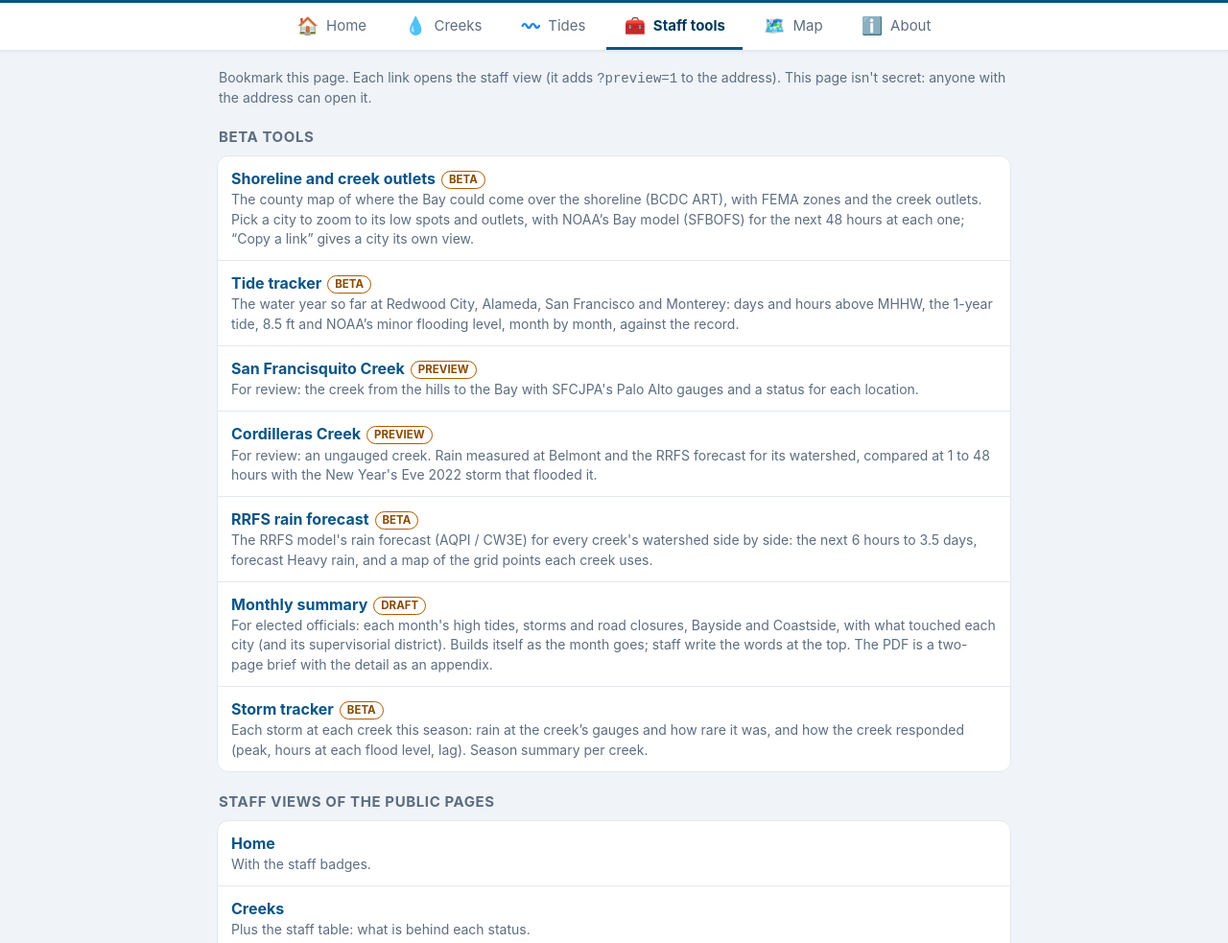
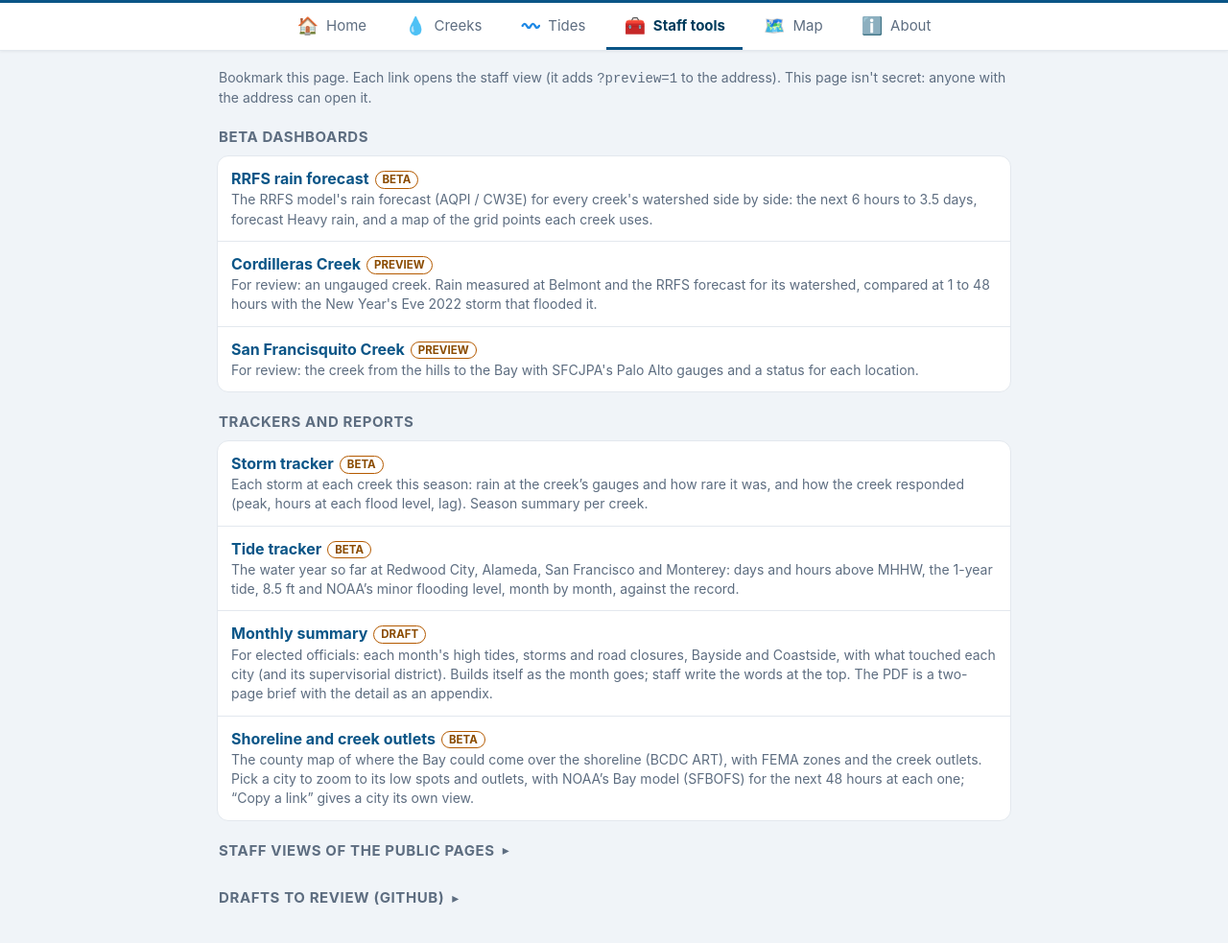
Before and after one commit to OneShorelineSMC/oneshorelinefews, a plain HTML site: page staff.html in a window 1280 px wide. Shown: the part 55-1038 px from the top of the page at 96% size. Drawn offline with Linux system fonts and the light colour scheme.

Commit message:
Add files via upload

```diff
--- a/staff.html
+++ b/staff.html
@@ -33,6 +33,12 @@
   li a span { display: block; font-size: 14px; color: var(--muted); }
   li a:hover b { text-decoration: underline; }
   li a:focus-visible { outline: 3px solid #1e6fd9; outline-offset: -3px; }
+  details.roll > summary { cursor: pointer; list-style: none; display: flex; align-items: center; gap: 6px; }
+  details.roll > summary::-webkit-details-marker { display: none; }
+  details.roll > summary h2 { display: inline; margin: 20px 2px 8px; }
+  details.roll > summary::after { content: "▸"; color: var(--muted); font-size: 14px; margin-top: 12px; }
+  details.roll[open] > summary::after { content: "▾"; }
+  details.roll > summary:focus-visible { outline: 3px solid #1e6fd9; outline-offset: 2px; }
   .tag { display: inline-block; font-size: 11.5px; font-weight: 700; color: #8a4b00; border: 1.5px solid #b45a00; border-radius: 999px; padding: 0 7px; margin-left: 6px; vertical-align: 1px; }
   @media (prefers-color-scheme: dark) { :root:not([data-theme="light"]) .tag { color: #ffc27a; border-color: #ffc27a; } }
   :root[data-theme="dark"] .tag { color: #ffc27a; border-color: #ffc27a; }
@@ -69,25 +75,30 @@
   <p class="note">Bookmark this page. Each link opens the staff view (it adds <code>?preview=1</code> to the address). This page isn't
     secret: anyone with the address can open it.</p>
 
-  <h2>Beta tools</h2>
+  <h2>Beta dashboards</h2>
   <ul>
+    <li><a href="RainForecast.html"><b>RRFS rain forecast</b><span class="tag">BETA</span>
+      <span>The RRFS model's rain forecast (AQPI / CW3E) for every creek's watershed side by side: the next 6 hours to 3.5 days, forecast Heavy rain, and a map of the grid points each creek uses.</span></a></li>
+    <li><a href="CordillerasCreek.html"><b>Cordilleras Creek</b><span class="tag">PREVIEW</span>
+      <span>For review: an ungauged creek. Rain measured at Belmont and the RRFS forecast for its watershed, compared at 1 to 48 hours with the New Year's Eve 2022 storm that flooded it.</span></a></li>
+    <li><a href="SanFrancisquito.html"><b>San Francisquito Creek</b><span class="tag">PREVIEW</span>
+      <span>For review: the creek from the hills to the Bay with SFCJPA's Palo Alto gauges and a status for each location.</span></a></li>
+  </ul>
+
+  <h2>Trackers and reports</h2>
+  <ul>
+    <li><a href="StormTracker.html"><b>Storm tracker</b><span class="tag">BETA</span>
+      <span>Each storm at each creek this season: rain at the creek’s gauges and how rare it was, and how the creek responded (peak, hours at each flood level, lag). Season summary per creek.</span></a></li>
+    <li><a href="TideTracker.html"><b>Tide tracker</b><span class="tag">BETA</span>
+      <span>The water year so far at Redwood City, Alameda, San Francisco and Monterey: days and hours above MHHW, the 1-year tide, 8.5 ft and NOAA’s minor flooding level, month by month, against the record.</span></a></li>
+    <li><a href="MonthlySummary.html"><b>Monthly summary</b><span class="tag">DRAFT</span>
+      <span>For elected officials: each month's high tides, storms and road closures, Bayside and Coastside, with what touched each city (and its supervisorial district). Builds itself as the month goes; staff write the words at the top. The PDF is a two-page brief with the detail as an appendix.</span></a></li>
     <li><a href="Shoreline.html?preview=1"><b>Shoreline and creek outlets</b><span class="tag">BETA</span>
       <span>The county map of where the Bay could come over the shoreline (BCDC ART), with FEMA zones and the creek outlets. Pick a city to zoom to its low spots and outlets, with NOAA’s Bay model (SFBOFS) for the next 48 hours at each one; “Copy a link” gives a city its own view.</span></a></li>
-    <li><a href="TideTracker.html"><b>Tide tracker</b><span class="tag">BETA</span>
-      <span>The water year so far at Redwood City, Alameda, San Francisco and Monterey: days and hours above MHHW, the 1-year tide, 8.5 ft and NOAA’s minor flooding level, month by month, against the record.</span></a></li>
-    <li><a href="SanFrancisquito.html"><b>San Francisquito Creek</b><span class="tag">PREVIEW</span>
-      <span>For review: the creek from the hills to the Bay with SFCJPA's Palo Alto gauges and a status for each location.</span></a></li>
-    <li><a href="CordillerasCreek.html"><b>Cordilleras Creek</b><span class="tag">PREVIEW</span>
-      <span>For review: an ungauged creek. Rain measured at Belmont and the RRFS forecast for its watershed, compared at 1 to 48 hours with the New Year's Eve 2022 storm that flooded it.</span></a></li>
-    <li><a href="RainForecast.html"><b>RRFS rain forecast</b><span class="tag">BETA</span>
-      <span>The RRFS model's rain forecast (AQPI / CW3E) for every creek's watershed side by side: the next 6 hours to 3.5 days, forecast Heavy rain, and a map of the grid points each creek uses.</span></a></li>
-    <li><a href="MonthlySummary.html"><b>Monthly summary</b><span class="tag">DRAFT</span>
-      <span>For elected officials: each month's high tides, storms and road closures, Bayside and Coastside, with what touched each city (and its supervisorial district). Builds itself as the month goes; staff write the words at the top. The PDF is a two-page brief with the detail as an appendix.</span></a></li>
-    <li><a href="StormTracker.html"><b>Storm tracker</b><span class="tag">BETA</span>
-      <span>Each storm at each creek this season: rain at the creek’s gauges and how rare it was, and how the creek responded (peak, hours at each flood level, lag). Season summary per creek.</span></a></li>
   </ul>
 
-  <h2>Staff views of the public pages</h2>
+  <details class="roll">
+    <summary><h2>Staff views of the public pages</h2></summary>
     <ul>
       <li><a href="index.html?preview=1"><b>Home</b><span>With the staff badges.</span></a></li>
       <li><a href="Creeks.html?preview=1"><b>Creeks</b><span>Plus the staff table: what is behind each status.</span></a></li>
@@ -97,8 +108,10 @@
       <li><a href="ShorelineKiosk.html?preview=1"><b>EOC kiosk</b><span>The 800 × 480 screen.</span></a></li>
       <li><a href="SanBrunoKiosk.html"><b>San Bruno EOC screen</b><span>The kiosk with San Bruno Creek only: live conditions, the outlook, and an About for the EOC.</span></a></li>
     </ul>
+  </details>
 
-  <h2>Drafts to review (GitHub)</h2>
+  <details class="roll">
+    <summary><h2>Drafts to review (GitHub)</h2></summary>
     <ul>
       <li><a href="https://github.com/OneShorelineSMC/oneshorelinefews/blob/main/lookups/proposed/shoreline_hotspots.csv" target="_blank" rel="noopener"><b>Shoreline low spots, draft list</b>
         <span>Review, then save as lookups/shoreline_hotspots.csv.</span></a></li>
@@ -109,6 +122,7 @@
       <li><a href="https://github.com/OneShorelineSMC/oneshorelinefews/actions" target="_blank" rel="noopener"><b>Data jobs and builds (Actions)</b>
         <span>Creek maps, shoreline hotspots, creek outlets; their logs.</span></a></li>
     </ul>
+  </details>
 </main>
 
 
```
Lines whose indentation alone changed are shown as unchanged.
